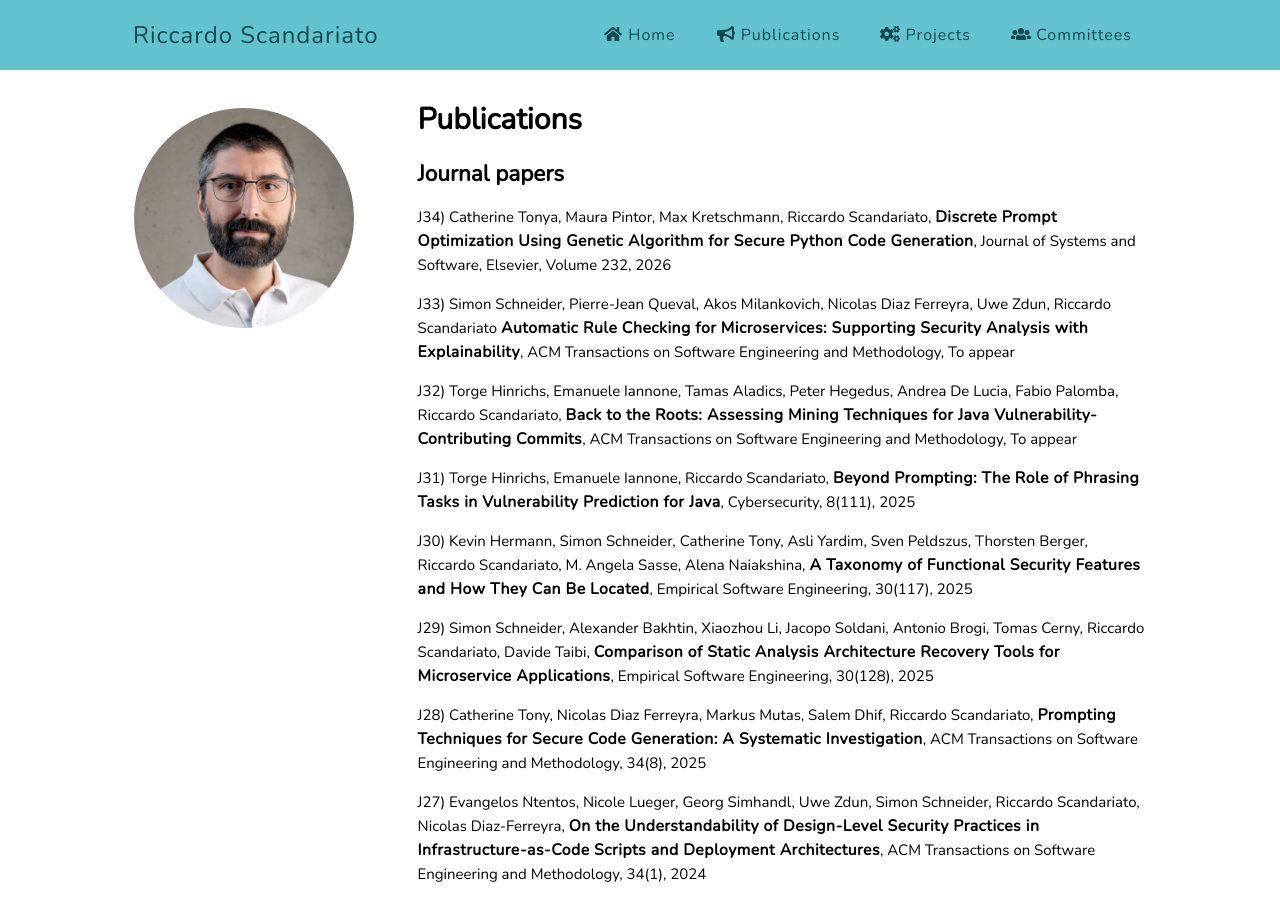
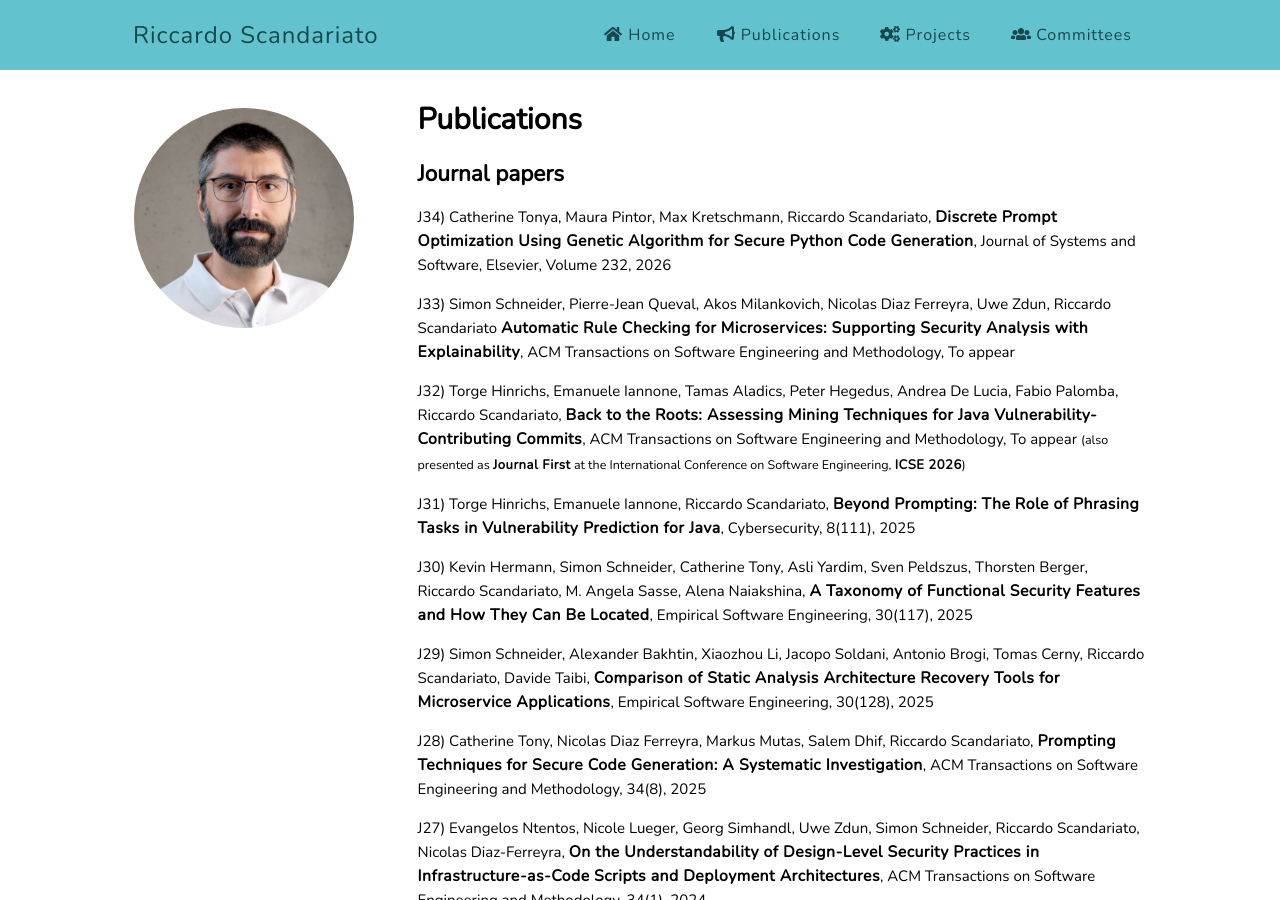
Before and after one commit to riccardoscandariato/riccardoscandariato.github.io, a Jekyll site: the page built from pubs.md, in a window 1280 px wide and 900 px high. Built offline with Jekyll 4.4.1, drawn with Linux system fonts in a browser that asks for light colours.

Commit message:
icse 26 journal first

```diff
--- a/pubs.md
+++ b/pubs.md
@@ -10,7 +10,7 @@
 
 <p>J33) Simon Schneider, Pierre-Jean Queval, Akos Milankovich, Nicolas Diaz Ferreyra, Uwe Zdun, Riccardo Scandariato <strong>Automatic Rule Checking for Microservices: Supporting Security Analysis with Explainability</strong>, ACM Transactions on Software Engineering and Methodology, To appear
 
-<p>J32) Torge Hinrichs, Emanuele Iannone, Tamas Aladics, Peter Hegedus, Andrea De Lucia, Fabio Palomba, Riccardo Scandariato, <strong>Back to the Roots: Assessing Mining Techniques for Java Vulnerability-Contributing Commits</strong>, ACM Transactions on Software Engineering and Methodology, To appear
+<p>J32) Torge Hinrichs, Emanuele Iannone, Tamas Aladics, Peter Hegedus, Andrea De Lucia, Fabio Palomba, Riccardo Scandariato, <strong>Back to the Roots: Assessing Mining Techniques for Java Vulnerability-Contributing Commits</strong>, ACM Transactions on Software Engineering and Methodology, To appear <small>(also presented as <strong>Journal First</strong> at the International Conference on Software Engineering, <strong>ICSE 2026</strong>)</small>
 
 <p>J31) Torge Hinrichs, Emanuele Iannone, Riccardo Scandariato, <strong>Beyond Prompting: The Role of Phrasing Tasks in Vulnerability Prediction for Java</strong>, Cybersecurity, 8(111), 2025
 
```
